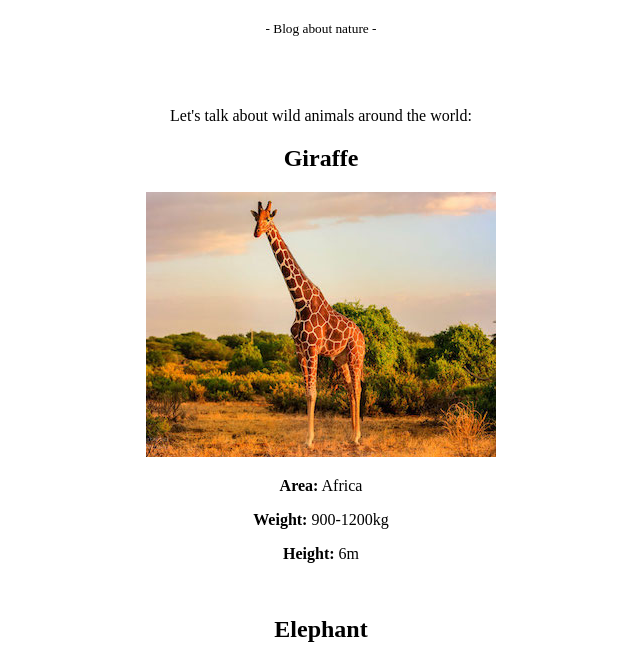
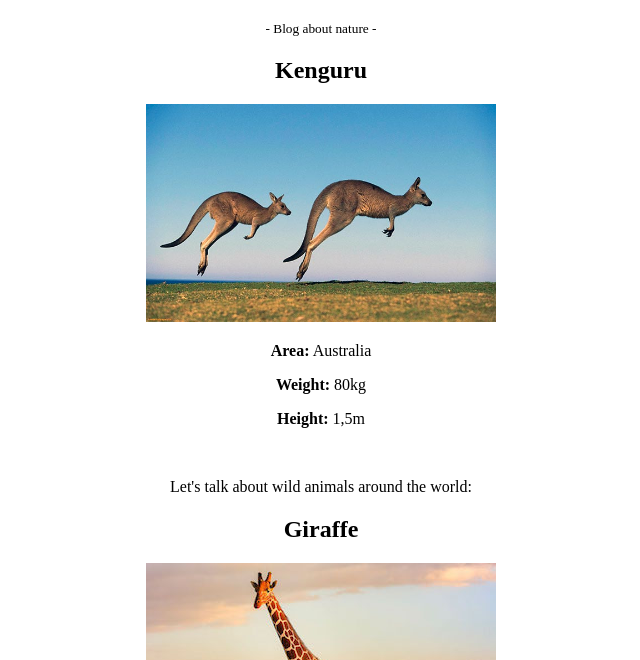
Before and after one commit to Vladimir031/OVP, a plain HTML site: page index.html in a window 1280 px wide. Shown: the part 134-794 px from the top of the page, without its empty margins (319-959 px from the left). Drawn offline with Linux system fonts and the light colour scheme.

Commit message:
Commit-3

```diff
--- a/index.html
+++ b/index.html
@@ -12,9 +12,11 @@
     <h1>Wild Animals</h1>
     <small>- Blog about nature -</small>
 
-    <br>
-    <br>
-    <br>
+    <h2>Kenguru</h2>
+    <img width="350" src="pictures/kenguru.jpg" alt="#">
+    <p><b>Area:</b> Australia</p>
+    <p><b>Weight:</b> 80kg</p>
+    <p><b>Height:</b> 1,5m</p>
     <br>
 
     <p>Let's talk about wild animals around the world:</p>
```
